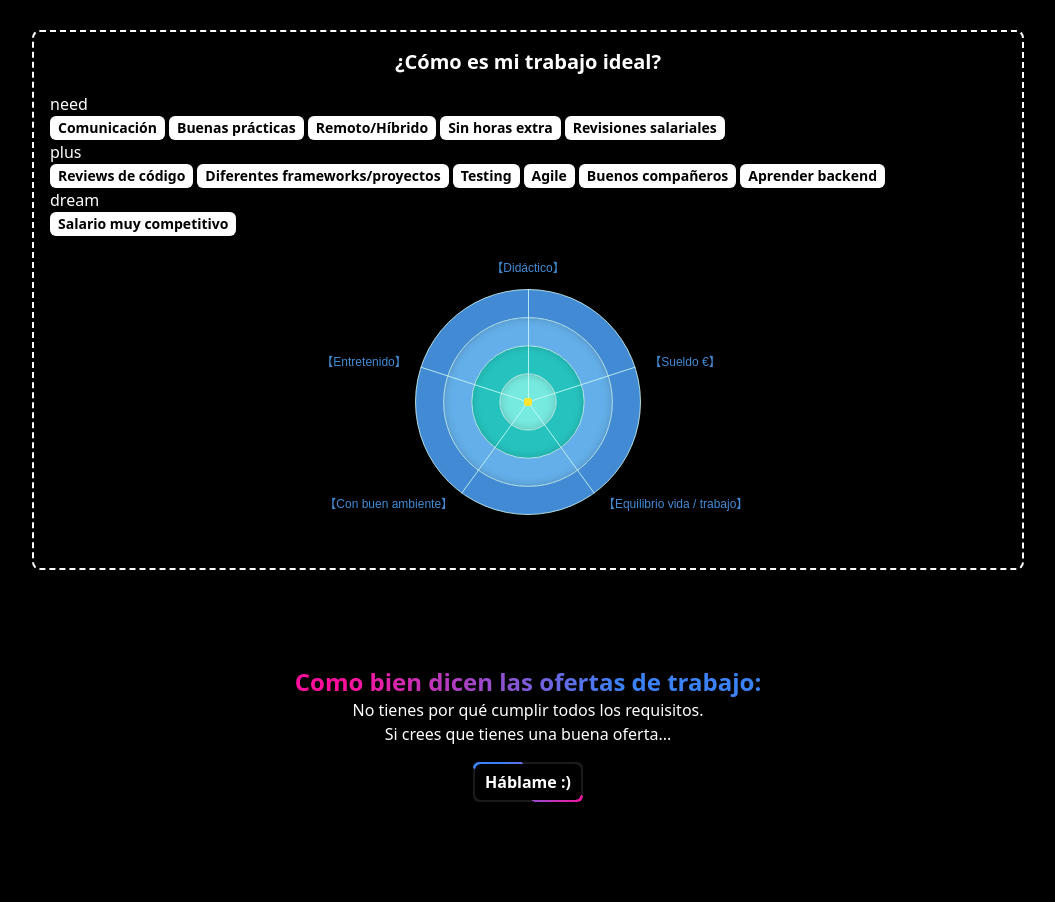
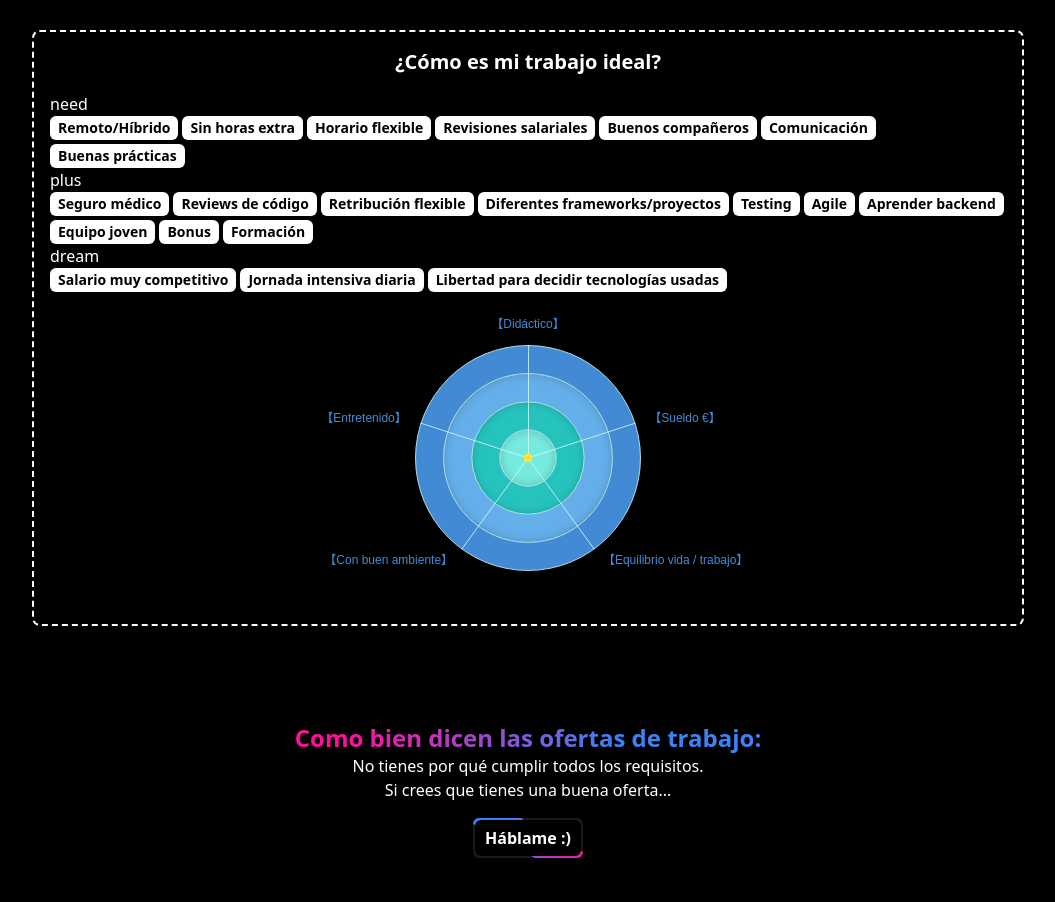
Before and after one commit to Kikemaji/resume, a Next.js app: page / in a window 1280 px wide. Shown: the part 2662-3564 px from the top of the page, without its empty margins (112-1167 px from the left). Built offline with nearby package versions, Linux system fonts and the light colour scheme.

Commit message:
Added feature options for radar

```diff
--- a/src/components/sections/dreamJob/jobContent.ts
+++ b/src/components/sections/dreamJob/jobContent.ts
@@ -8,16 +8,24 @@ export const mainThemes: Theme[] = [
   { name: 'Sueldo €', keyword: 'sueldo' },
 ];
 export const featuresContent: Feature[] = [
+  { name: 'Remoto/Híbrido', themes: ['equilibrio'] , type:'need'},
+  { name: 'Sin horas extra', themes: ['equilibrio', 'ambiente'] , type:'need'},
+  { name: 'Horario flexible', themes: ['equilibrio'] , type:'need'},
+  { name: 'Revisiones salariales', themes: ['sueldo', 'equilibrio'] , type:'need'},
+  { name: 'Buenos compañeros', themes: ['ambiente', 'entretenido'] , type:'need'},
+  { name: 'Seguro médico', themes: [ 'equilibrio','sueldo'] , type:'plus'},
   { name: 'Reviews de código', themes: ['didactico'] , type:'plus'},
   { name: 'Comunicación', themes: ['ambiente', 'entretenido'] , type:'need'},
   { name: 'Buenas prácticas', themes: ['didactico', 'entretenido'] , type:'need'},
-  {name: 'Diferentes frameworks/proyectos', themes: ['entretenido', 'didactico'], type:'plus'},
+  { name: 'Retribución flexible', themes: ['sueldo'] , type:'plus'},
+  { name: 'Diferentes frameworks/proyectos', themes: ['entretenido', 'didactico'], type:'plus'},
   { name: 'Testing', themes: ['didactico'] , type:'plus'},
-  { name: 'Remoto/Híbrido', themes: ['equilibrio'] , type:'need'},
-  { name: 'Sin horas extra', themes: ['equilibrio', 'ambiente'] , type:'need'},
   { name: 'Agile', themes: ['didactico', 'equilibrio'] , type:'plus'},
-  { name: 'Buenos compañeros', themes: ['ambiente', 'entretenido'] , type:'plus'},
   { name: 'Aprender backend', themes: ['didactico', 'entretenido'] , type:'plus'},
-  { name: 'Revisiones salariales', themes: ['sueldo', 'equilibrio'] , type:'need'},
   { name: 'Salario muy competitivo', themes: ['sueldo', 'equilibrio'] , type:'dream'},
+  { name: 'Jornada intensiva diaria', themes: [ 'equilibrio'] , type:'dream'},
+  { name: 'Equipo joven', themes: [ 'ambiente', 'entretenido'] , type:'plus'},
+  { name: 'Bonus', themes: ['sueldo'] , type:'plus'},
+  { name: 'Formación', themes: ['didactico'] , type:'plus'},
+  { name: 'Libertad para decidir tecnologías usadas', themes: ['entretenido', 'didactico'] , type:'dream'},
 ];
```
